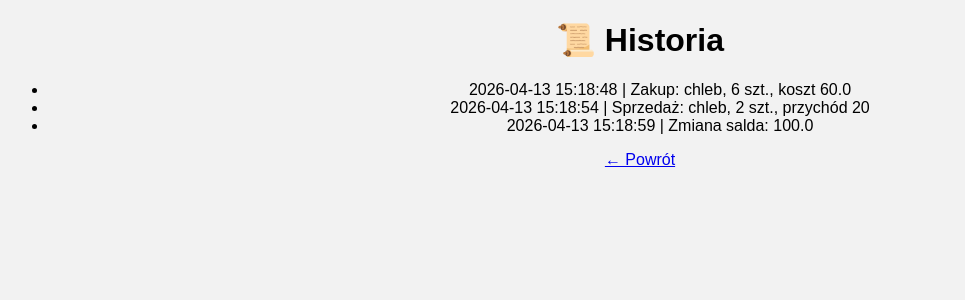
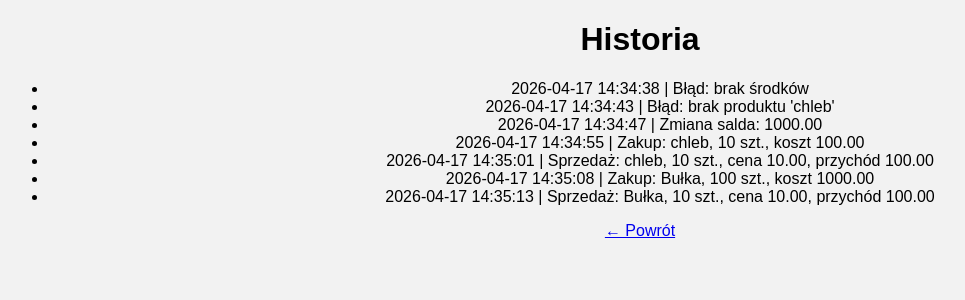
Before and after one commit to todorelz/FC_Projects, a Flask app: page /historia/ in a window 1280 px wide. Shown: the top 300 px of the page, without its empty margins (0-965 px from the left). Run offline with Flask 3, Linux system fonts and the light colour scheme.

Commit message:
13_Acc po porawkach

```diff
--- a/zaliczenia/13_Accountant_page_improvements/app.py
+++ b/zaliczenia/13_Accountant_page_improvements/app.py
@@ -30,7 +30,6 @@ def add_history(data, text):
     data["historia"].append(f"{timestamp} | {text}")
 
 
-
 @app.route("/", methods=["GET", "POST"])
 def index():
     data = load_data()
@@ -50,17 +49,36 @@ def index():
                 save_data(data)
                 return redirect("/")
 
-            if not name:
-                add_history(data, "Błąd: brak nazwy produktu")
+            if not name or price <= 0 or qty <= 0:
+                add_history(data, "Błąd: nieprawidłowe dane")
                 save_data(data)
                 return redirect("/")
 
             koszt = price * qty
+
+            if data["saldo"] < koszt:
+                add_history(data, "Błąd: brak środków")
+                save_data(data)
+                return redirect("/")
+
             data["saldo"] -= koszt
-            data["magazyn"][name] = data["magazyn"].get(name, 0) + qty
 
-            add_history(data, f"Zakup: {name}, {qty} szt., koszt {koszt}")
+            if name in data["magazyn"]:
+                old = data["magazyn"][name]
+                new_qty = old["ilosc"] + qty
+                new_price = (old["cena"] * old["ilosc"] + price * qty) / new_qty
 
+                data["magazyn"][name] = {
+                    "ilosc": new_qty,
+                    "cena": new_price
+                }
+            else:
+                data["magazyn"][name] = {
+                    "ilosc": qty,
+                    "cena": price
+                }
+
+            add_history(data, f"Zakup: {name}, {qty} szt., koszt {koszt:.2f}")
 
         elif action == "sprzedaz":
             name = request.form.get("name")
@@ -72,35 +90,47 @@ def index():
                 save_data(data)
                 return redirect("/")
 
-            if not name:
-                add_history(data, "Błąd: brak nazwy produktu")
+            if not name or qty <= 0:
+                add_history(data, "Błąd: nieprawidłowe dane")
                 save_data(data)
                 return redirect("/")
 
-            if data["magazyn"].get(name, 0) >= qty:
-                data["magazyn"][name] -= qty
+            if name not in data["magazyn"]:
+                add_history(data, f"Błąd: brak produktu '{name}'")
+                save_data(data)
+                return redirect("/")
 
-                # możesz zmienić logikę ceny sprzedaży
-                price = 10
-                przychod = price * qty
-                data["saldo"] += przychod
+            if data["magazyn"][name]["ilosc"] < qty:
+                add_history(data, "Za mało towaru")
+                save_data(data)
+                return redirect("/")
 
-                add_history(data, f"Sprzedaż: {name}, {qty} szt., przychód {przychod}")
-            else:
-                add_history(data, f"Błąd: brak produktu '{name}' w magazynie")
+            price = data["magazyn"][name]["cena"]
+            przychod = price * qty
+
+            data["magazyn"][name]["ilosc"] -= qty
+
+            if data["magazyn"][name]["ilosc"] == 0:
+                del data["magazyn"][name]
+
+            data["saldo"] += przychod
+
+            add_history(
+                data,
+                f"Sprzedaż: {name}, {qty} szt., cena {price:.2f}, przychód {przychod:.2f}"
+            )
 
 
         elif action == "saldo":
             try:
                 value = float(request.form.get("value"))
             except (ValueError, TypeError):
-                add_history(data, "Błąd: nieprawidłowa wartość salda")
+                add_history(data, "Błąd: nieprawidłowa wartość")
                 save_data(data)
                 return redirect("/")
 
             data["saldo"] += value
-            add_history(data, f"Zmiana salda: {value}")
-
+            add_history(data, f"Zmiana salda: {value:.2f}")
 
         save_data(data)
         return redirect("/")
@@ -115,20 +145,14 @@ def historia(start=None, end=None):
     data = load_data()
     historia = data["historia"]
 
-
     if start is None or end is None:
         return render_template("historia.html", historia=historia)
 
+    if start < 0 or end >= len(historia) or start > end:
+        error = f"Nieprawidłowy zakres. Dostępny zakres: 0 - {len(historia)-1}"
+        return render_template("historia.html", historia=historia, error=error)
 
-    if start < 0 or end > len(historia) or start >= end:
-        error = f"Nieprawidłowy zakres. Dostępny zakres: 0 - {len(historia)-1}"
-        return render_template(
-            "historia.html",
-            historia=historia,
-            error=error
-        )
-
-    zakres = historia[start:end]
+    zakres = historia[start:end + 1]
 
     return render_template("historia.html", historia=zakres)
 
--- a/zaliczenia/13_Accountant_page_improvements/data.json
+++ b/zaliczenia/13_Accountant_page_improvements/data.json
@@ -1,11 +1,18 @@
 {
-    "saldo": 60.0,
+    "saldo": 100.0,
     "magazyn": {
-        "chleb": 4
+        "Bu\u0142ka": {
+            "ilosc": 90,
+            "cena": 10.0
+        }
     },
     "historia": [
-        "2026-04-13 15:18:48 | Zakup: chleb, 6 szt., koszt 60.0",
-        "2026-04-13 15:18:54 | Sprzeda\u017c: chleb, 2 szt., przych\u00f3d 20",
-        "2026-04-13 15:18:59 | Zmiana salda: 100.0"
+        "2026-04-17 14:34:38 | B\u0142\u0105d: brak \u015brodk\u00f3w",
+        "2026-04-17 14:34:43 | B\u0142\u0105d: brak produktu 'chleb'",
+        "2026-04-17 14:34:47 | Zmiana salda: 1000.00",
+        "2026-04-17 14:34:55 | Zakup: chleb, 10 szt., koszt 100.00",
+        "2026-04-17 14:35:01 | Sprzeda\u017c: chleb, 10 szt., cena 10.00, przych\u00f3d 100.00",
+        "2026-04-17 14:35:08 | Zakup: Bu\u0142ka, 100 szt., koszt 1000.00",
+        "2026-04-17 14:35:13 | Sprzeda\u017c: Bu\u0142ka, 10 szt., cena 10.00, przych\u00f3d 100.00"
     ]
 }
--- a/zaliczenia/13_Accountant_page_improvements/templates/historia.html
+++ b/zaliczenia/13_Accountant_page_improvements/templates/historia.html
@@ -7,7 +7,7 @@
 </head>
 <body>
 
-<h1>📜 Historia</h1>
+<h1> Historia</h1>
 
 {% if error %}
     <p class="error">{{ error }}</p>
```
